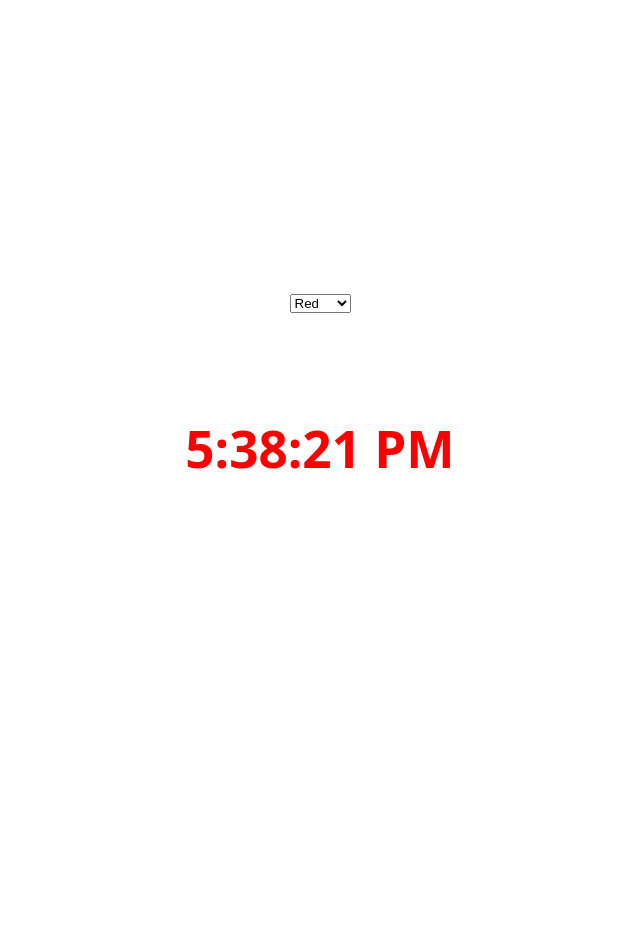
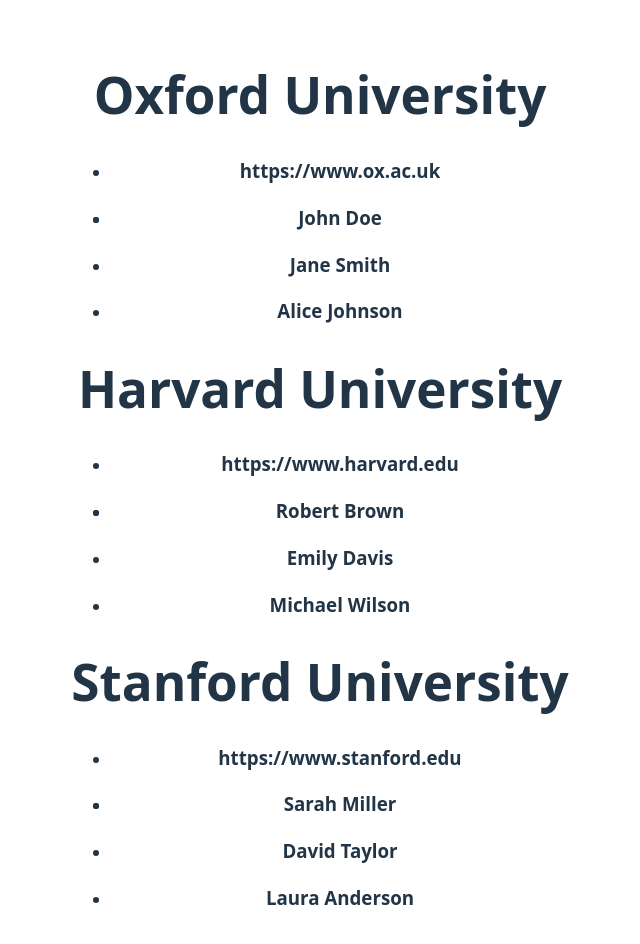
Before and after one commit to Muntahasiddique/react_blog, a React (Vite) app in the folder Onwardsto_Default_Probs/: page / in a window 1280 px wide. Shown: the top 944 px of the page, without its empty margins (320-960 px from the left). Before the commit the page ends 800 px from the top, so only its background shows below. Built offline with nearby package versions, Linux system fonts and the light colour scheme.

Commit message:
Added nested Loop jsx

```diff
--- a/Onwardsto_Default_Probs/src/App.jsx
+++ b/Onwardsto_Default_Probs/src/App.jsx
@@ -2,10 +2,11 @@
 import reactLogo from './assets/react.svg'
 import viteLogo from '/vite.svg'
 import './App.css'
+import { NestedCollege } from './nestedCollege';
 // import { Checkboxes } from './checkboxes'
 // import { Defaultprop } from './defaultprobs'
 // import { ReuseComponents } from './reusecomponents'
-import { Clockprop } from './taskClock'
+// import { Clockprop } from './taskClock'
 function App() {
   // to get input feild
   // const [val, setval] = useState("")
@@ -50,28 +51,41 @@
 .
 */}
 {/* loops in jsx */}
-const Userdata =[
-  {
-    name: 'muntha',
-    rollno:23,
-    id:1
-  },
-    {
-    name: 'mhgf',
-    rollno:24,
-    id:2
-  },
-    {
-    name: 'muntha',
-    rollno:23,
-    id:3
-  },
-    {
-    name: 'muntha',
-    rollno:23,
-    id:4
-  }
-]
+// const Userdata =[
+//   {
+//     name: 'muntha',
+//     rollno:23,
+//     id:1
+//   },
+//     {
+//     name: 'mhgf',
+//     rollno:24,
+//     id:2
+//   },
+//     {
+//     name: 'muntha',
+//     rollno:23,
+//     id:3
+//   },
+//     {
+//     name: 'muntha',
+//     rollno:23,
+//     id:4
+//   }
+// ]
+   {/* .
+.
+.
+.
+.
+.
+.
+.
+.
+.
+*/}
+{/* making clock */}
+// const [color, setcolor] = useState("red")
     {/* .
 .
 .
@@ -83,8 +97,72 @@
 .
 .
 */}
-{/* making clock */}
-const [color, setcolor] = useState("red")
+{/* Nested in jsx */}
+const CollegeData = [
+  {
+    name: "Oxford University",
+    website: "https://www.ox.ac.uk",
+    students: [
+      {
+        name: "John Doe",
+        rollno: 101,
+        id: 1
+      },
+      {
+        name: "Jane Smith",
+        rollno: 102,
+        id: 2
+      },
+      {
+        name: "Alice Johnson",
+        rollno: 103,
+        id: 3
+      }
+    ]
+  },
+  {
+    name: "Harvard University",
+    website: "https://www.harvard.edu",
+    students: [
+      {
+        name: "Robert Brown",
+        rollno: 201,
+        id: 4
+      },
+      {
+        name: "Emily Davis",
+        rollno: 202,
+        id: 5
+      },
+      {
+        name: "Michael Wilson",
+        rollno: 203,
+        id: 6
+      }
+    ]
+  },
+  {
+    name: "Stanford University",
+    website: "https://www.stanford.edu",
+    students: [
+      {
+        name: "Sarah Miller",
+        rollno: 301,
+        id: 7
+      },
+      {
+        name: "David Taylor",
+        rollno: 302,
+        id: 8
+      },
+      {
+        name: "Laura Anderson",
+        rollno: 303,
+        id: 9
+      }
+    ]
+  }
+];
   return (
     <div>
  {/* <Defaultprop color="orange" >
@@ -266,7 +344,7 @@
 .
 */}
 {/* making clock */}
-<select name="" id="" onChange={(event)=>
+{/* <select name="" id="" onChange={(event)=>
   setcolor(event.target.value)
 } >
   <option value={"red"}>Red</option>
@@ -277,7 +355,30 @@
 <br />
 <br />
 <br />
-<Clockprop color={color} />
+<Clockprop color={color} /> */}
+
+    {/* .
+.
+.
+.
+.
+.
+.
+.
+.
+.
+*/}
+{/* Nested looping */}
+{
+   CollegeData.map((item,index)=>(
+   <div key={index} >
+  <NestedCollege item={item}  />
+
+</div>
+   ))
+
+}
+
 
     </div>
   )
--- /dev/null
+++ b/Onwardsto_Default_Probs/src/nestedCollege.jsx
@@ -0,0 +1,22 @@
+import { NestedSTUDENT } from "./nestedinnerstudent";
+
+export function NestedCollege({item}){
+return(
+    <>
+    <h1>{item.name}</h1>
+ <ul>
+  <li>
+    <h3>{item.website}</h3>
+  </li>
+  <li>
+    {item.students.map((student,index)=>(
+      <li key={index}>
+       <NestedSTUDENT  student={student} />
+      </li>
+    ))}
+    <h3>{item.students.name}</h3>
+  </li>
+ </ul>
+    </>
+)
+}
--- /dev/null
+++ b/Onwardsto_Default_Probs/src/nestedinnerstudent.jsx
@@ -0,0 +1,7 @@
+export function NestedSTUDENT({student}){
+    return(
+        <>
+         <h3>{student.name}</h3>
+        </>
+    )
+}
```
